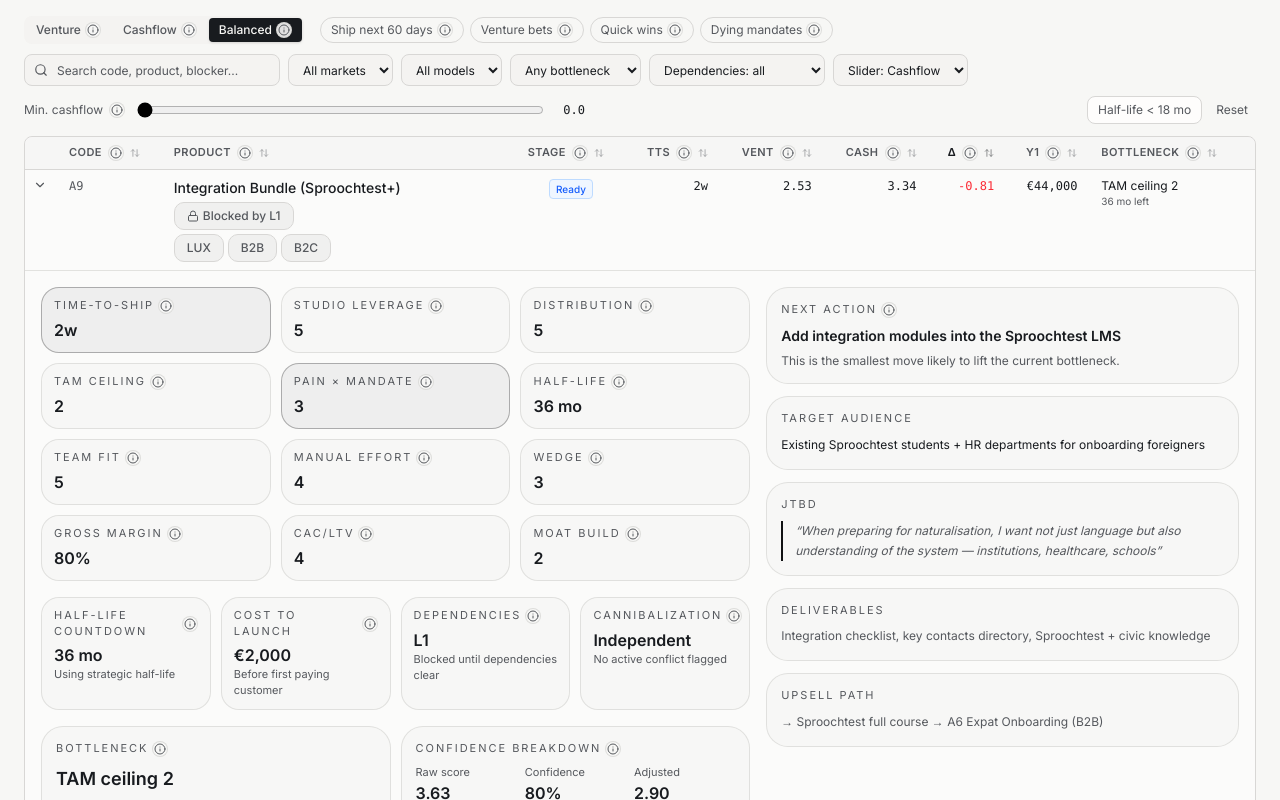
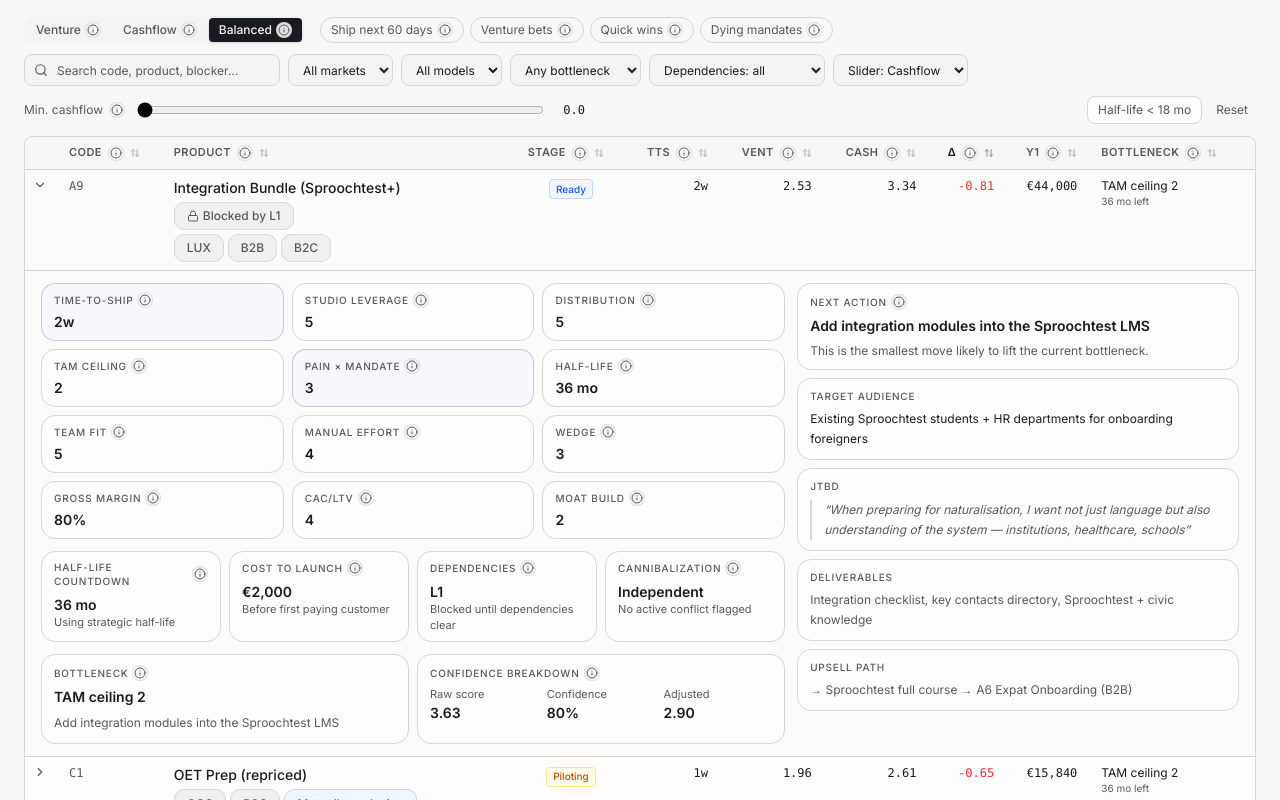
Before and after one commit to Gray576/educateme-map-atlas, a Next.js app: page / in a window 1280 px wide. Both pictures are taken after a click on the element 640 px from the left and 220 px from the top of the page. Shown: the top 800 px of the page. Built offline with nearby package versions, Linux system fonts and the light colour scheme.

Commit message:
Lighten expanded product cards

```diff
--- a/src/components/ProductDetail.tsx
+++ b/src/components/ProductDetail.tsx
@@ -4,6 +4,7 @@
   formatScore,
   getAxisLabel,
 } from "@/lib/decision";
+import type { ReactNode } from "react";
 import { InfoHint } from "@/components/ui/info-hint";
 import { cn } from "@/lib/utils";
 import type { EnrichedProduct, Preset } from "@/types";
@@ -47,18 +48,40 @@
   return (
     <div
       className={cn(
-        "rounded-2xl border border-border/70 bg-background/80 px-3 py-2.5",
-        accent && "border-primary/30 bg-primary/5"
+        "rounded-xl border border-border bg-card px-3 py-2",
+        accent && "border-primary/20 bg-blue-50/40"
       )}
     >
-      <p className="flex items-center gap-1 text-[11px] uppercase tracking-[0.18em] text-muted-foreground">
+      <p className="flex items-center gap-1 text-[10px] font-medium uppercase tracking-[0.08em] text-muted-foreground">
         <span>{label}</span>
         <InfoHint label={label} description={description} />
       </p>
-      <p className="mt-1 text-base font-semibold">
+      <p className="mt-1 text-sm font-semibold text-foreground">
         {value}
         {suffix}
       </p>
+    </div>
+  );
+}
+
+function DetailCard({
+  title,
+  description,
+  children,
+  compact = false,
+}: {
+  title: string;
+  description?: string;
+  children: ReactNode;
+  compact?: boolean;
+}) {
+  return (
+    <div className={cn("rounded-xl border border-border bg-card px-3 py-2.5", compact && "px-3 py-2")}>
+      <p className="flex items-center gap-1 text-[10px] font-medium uppercase tracking-[0.08em] text-muted-foreground">
+        <span>{title}</span>
+        {description ? <InfoHint label={title} description={description} /> : null}
+      </p>
+      <div className="mt-1.5">{children}</div>
     </div>
   );
 }
@@ -67,10 +90,10 @@
   const breakdown = confidenceBreakdown(product, preset);
 
   return (
-    <div className="space-y-4 border-t border-border/70 px-4 py-4">
-      <div className="grid gap-4 xl:grid-cols-[1.5fr_1fr]">
-        <div className="space-y-4">
-          <div className="grid gap-2.5 md:grid-cols-2 xl:grid-cols-3">
+    <div className="border-t border-border bg-muted/10 px-4 py-3">
+      <div className="grid gap-3 xl:grid-cols-[1.6fr_0.95fr]">
+        <div className="space-y-3">
+          <div className="grid gap-2 md:grid-cols-2 xl:grid-cols-3">
             {PRIMARY_AXES.map((axis) => (
               <AxisCard
                 key={axis}
@@ -116,55 +139,43 @@
             ))}
           </div>
 
-          <div className="grid gap-2.5 md:grid-cols-2 xl:grid-cols-4">
-            <div className="rounded-2xl border border-border/70 bg-background/80 px-3 py-2.5">
-              <p className="flex items-center gap-1 text-[11px] uppercase tracking-[0.18em] text-muted-foreground">
-                <span>Half-life countdown</span>
-                <InfoHint
-                  label="Half-life countdown"
-                  description="Operational countdown for expiring mandates or short-lived tailwinds. Creates urgency to decide now."
-                />
-              </p>
-              <p className="mt-1 text-base font-semibold">{product.urgencyLabel}</p>
+          <div className="grid gap-2 md:grid-cols-2 xl:grid-cols-4">
+            <DetailCard
+              title="Half-life countdown"
+              description="Operational countdown for expiring mandates or short-lived tailwinds. Creates urgency to decide now."
+              compact
+            >
+              <p className="text-sm font-semibold text-foreground">{product.urgencyLabel}</p>
               <p className="text-[11px] text-muted-foreground">
                 {product.deadline ? `Deadline ${product.deadline}` : "Using strategic half-life"}
               </p>
-            </div>
-            <div className="rounded-2xl border border-border/70 bg-background/80 px-3 py-2.5">
-              <p className="flex items-center gap-1 text-[11px] uppercase tracking-[0.18em] text-muted-foreground">
-                <span>Cost to launch</span>
-                <InfoHint
-                  label="Cost to launch"
-                  description="Cash required before the first paying customer. Separate from manual effort."
-                />
-              </p>
-              <p className="mt-1 text-base font-semibold">{formatCurrency(product.costToLaunch)}</p>
+            </DetailCard>
+            <DetailCard
+              title="Cost to launch"
+              description="Cash required before the first paying customer. Separate from manual effort."
+              compact
+            >
+              <p className="text-sm font-semibold text-foreground">{formatCurrency(product.costToLaunch)}</p>
               <p className="text-[11px] text-muted-foreground">Before first paying customer</p>
-            </div>
-            <div className="rounded-2xl border border-border/70 bg-background/80 px-3 py-2.5">
-              <p className="flex items-center gap-1 text-[11px] uppercase tracking-[0.18em] text-muted-foreground">
-                <span>Dependencies</span>
-                <InfoHint
-                  label="Dependencies"
-                  description="Upstream products or capabilities that must be in place first."
-                />
-              </p>
-              <p className="mt-1 text-base font-semibold">
+            </DetailCard>
+            <DetailCard
+              title="Dependencies"
+              description="Upstream products or capabilities that must be in place first."
+              compact
+            >
+              <p className="text-sm font-semibold text-foreground">
                 {product.dependencies.length > 0 ? product.dependencies.join(", ") : "None"}
               </p>
               <p className="text-[11px] text-muted-foreground">
                 {product.dependenciesResolved ? "Ready to move" : "Blocked until dependencies clear"}
               </p>
-            </div>
-            <div className="rounded-2xl border border-border/70 bg-background/80 px-3 py-2.5">
-              <p className="flex items-center gap-1 text-[11px] uppercase tracking-[0.18em] text-muted-foreground">
-                <span>Cannibalization</span>
-                <InfoHint
-                  label="Cannibalization"
-                  description="Mutually exclusive or overlapping SKUs that can cannibalize the same buyer if launched together."
-                />
-              </p>
-              <p className="mt-1 text-base font-semibold">
+            </DetailCard>
+            <DetailCard
+              title="Cannibalization"
+              description="Mutually exclusive or overlapping SKUs that can cannibalize the same buyer if launched together."
+              compact
+            >
+              <p className="text-sm font-semibold text-foreground">
                 {product.cannibalizationCluster ?? "Independent"}
               </p>
               <p className="text-[11px] text-muted-foreground">
@@ -172,93 +183,69 @@
                   ? "Do not launch this cluster all at once"
                   : "No active conflict flagged"}
               </p>
-            </div>
+            </DetailCard>
           </div>
 
-          <div className="grid gap-2.5 lg:grid-cols-2">
-            <div className="rounded-3xl border border-border/70 bg-background/80 p-3.5">
-              <p className="flex items-center gap-1 text-[11px] uppercase tracking-[0.18em] text-muted-foreground">
-                <span>Bottleneck</span>
-                <InfoHint
-                  label="Bottleneck"
-                  description="The minimum axis score. This is the fastest way to see what blocks progress."
-                />
-              </p>
-              <p className="mt-2 text-lg font-semibold">
+          <div className="grid gap-2 lg:grid-cols-2">
+            <DetailCard
+              title="Bottleneck"
+              description="The minimum axis score. This is the fastest way to see what blocks progress."
+            >
+              <p className="text-sm font-semibold text-foreground">
                 {product.bottleneck.label} {product.bottleneck.value}
               </p>
-              <p className="mt-2 text-[12px] leading-5 text-muted-foreground">{product.nextAction}</p>
-            </div>
-            <div className="rounded-3xl border border-border/70 bg-background/80 p-3.5">
-              <p className="flex items-center gap-1 text-[11px] uppercase tracking-[0.18em] text-muted-foreground">
-                <span>Confidence breakdown</span>
-                <InfoHint
-                  label="Confidence breakdown"
-                  description="Confidence is a weight, not a separate decision axis. Raw score is multiplied by confidence to get the final score."
-                />
-              </p>
-              <div className="mt-2 grid gap-2 md:grid-cols-3">
+              <p className="mt-1.5 text-[12px] leading-5 text-muted-foreground">{product.nextAction}</p>
+            </DetailCard>
+            <DetailCard
+              title="Confidence breakdown"
+              description="Confidence is a weight, not a separate decision axis. Raw score is multiplied by confidence to get the final score."
+            >
+              <div className="grid gap-2 md:grid-cols-3">
                 <div>
                   <p className="text-[11px] text-muted-foreground">Raw score</p>
-                  <p className="text-base font-semibold">{formatScore(breakdown.raw)}</p>
+                  <p className="text-sm font-semibold text-foreground">{formatScore(breakdown.raw)}</p>
                 </div>
                 <div>
                   <p className="text-[11px] text-muted-foreground">Confidence</p>
-                  <p className="text-base font-semibold">{Math.round(product.confidence)}%</p>
+                  <p className="text-sm font-semibold text-foreground">{Math.round(product.confidence)}%</p>
                 </div>
                 <div>
                   <p className="text-[11px] text-muted-foreground">Adjusted</p>
-                  <p className="text-base font-semibold">{formatScore(breakdown.adjusted)}</p>
+                  <p className="text-sm font-semibold text-foreground">{formatScore(breakdown.adjusted)}</p>
                 </div>
               </div>
-            </div>
+            </DetailCard>
           </div>
         </div>
 
-        <div className="space-y-3">
-          <div className="rounded-3xl border border-border/70 bg-background/80 p-3.5">
-            <p className="flex items-center gap-1 text-[11px] uppercase tracking-[0.18em] text-muted-foreground">
-              <span>Next action</span>
-              <InfoHint
-                label="Next action"
-                description="One atomic action that should raise the current bottleneck."
-              />
-            </p>
-            <p className="mt-2 text-sm font-semibold leading-5">{product.nextAction}</p>
+        <div className="space-y-2">
+          <DetailCard
+            title="Next action"
+            description="One atomic action that should raise the current bottleneck."
+          >
+            <p className="text-sm font-semibold leading-5 text-foreground">{product.nextAction}</p>
             <p className="mt-1.5 text-[12px] text-muted-foreground">
               This is the smallest move likely to lift the current bottleneck.
             </p>
-          </div>
+          </DetailCard>
 
-          <div className="rounded-3xl border border-border/70 bg-background/80 p-3.5">
-            <p className="text-[11px] uppercase tracking-[0.18em] text-muted-foreground">
-              Target audience
-            </p>
-            <p className="mt-2 text-[12px] leading-5">{product.details.targetAudience}</p>
-          </div>
+          <DetailCard title="Target audience">
+            <p className="text-[12px] leading-5 text-foreground">{product.details.targetAudience}</p>
+          </DetailCard>
 
-          <div className="rounded-3xl border border-border/70 bg-background/80 p-3.5">
-            <p className="text-[11px] uppercase tracking-[0.18em] text-muted-foreground">JTBD</p>
-            <blockquote className="mt-2 border-l-2 border-primary pl-3 text-[12px] italic leading-5 text-muted-foreground">
+          <DetailCard title="JTBD">
+            <blockquote className="border-l-2 border-border pl-3 text-[12px] italic leading-5 text-muted-foreground">
               {product.details.jtbd}
             </blockquote>
-          </div>
+          </DetailCard>
 
-          <div className="rounded-3xl border border-border/70 bg-background/80 p-3.5">
-            <p className="text-[11px] uppercase tracking-[0.18em] text-muted-foreground">
-              Deliverables
-            </p>
-            <p className="mt-2 text-[12px] leading-5 text-muted-foreground">
-              {product.details.deliverables}
-            </p>
-          </div>
+          <DetailCard title="Deliverables">
+            <p className="text-[12px] leading-5 text-muted-foreground">{product.details.deliverables}</p>
+          </DetailCard>
 
-          <div className="rounded-3xl border border-border/70 bg-background/80 p-3.5">
-            <p className="text-[11px] uppercase tracking-[0.18em] text-muted-foreground">
-              Upsell path
-            </p>
-            <p className="mt-2 text-[12px] leading-5 text-muted-foreground">{product.upsell}</p>
-          </div>
+          <DetailCard title="Upsell path">
+            <p className="text-[12px] leading-5 text-muted-foreground">{product.upsell}</p>
+          </DetailCard>
         </div>
       </div>
     </div>
```
